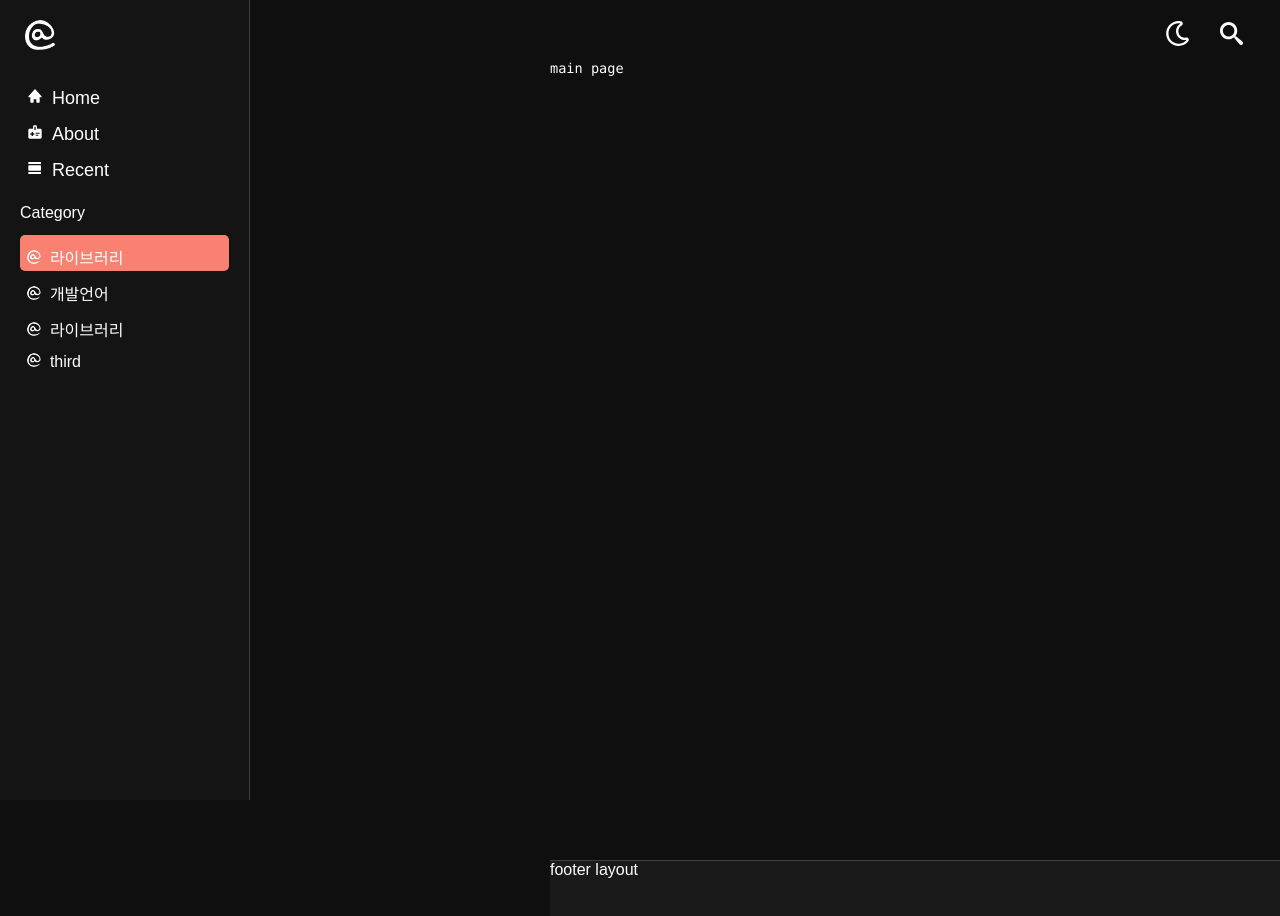
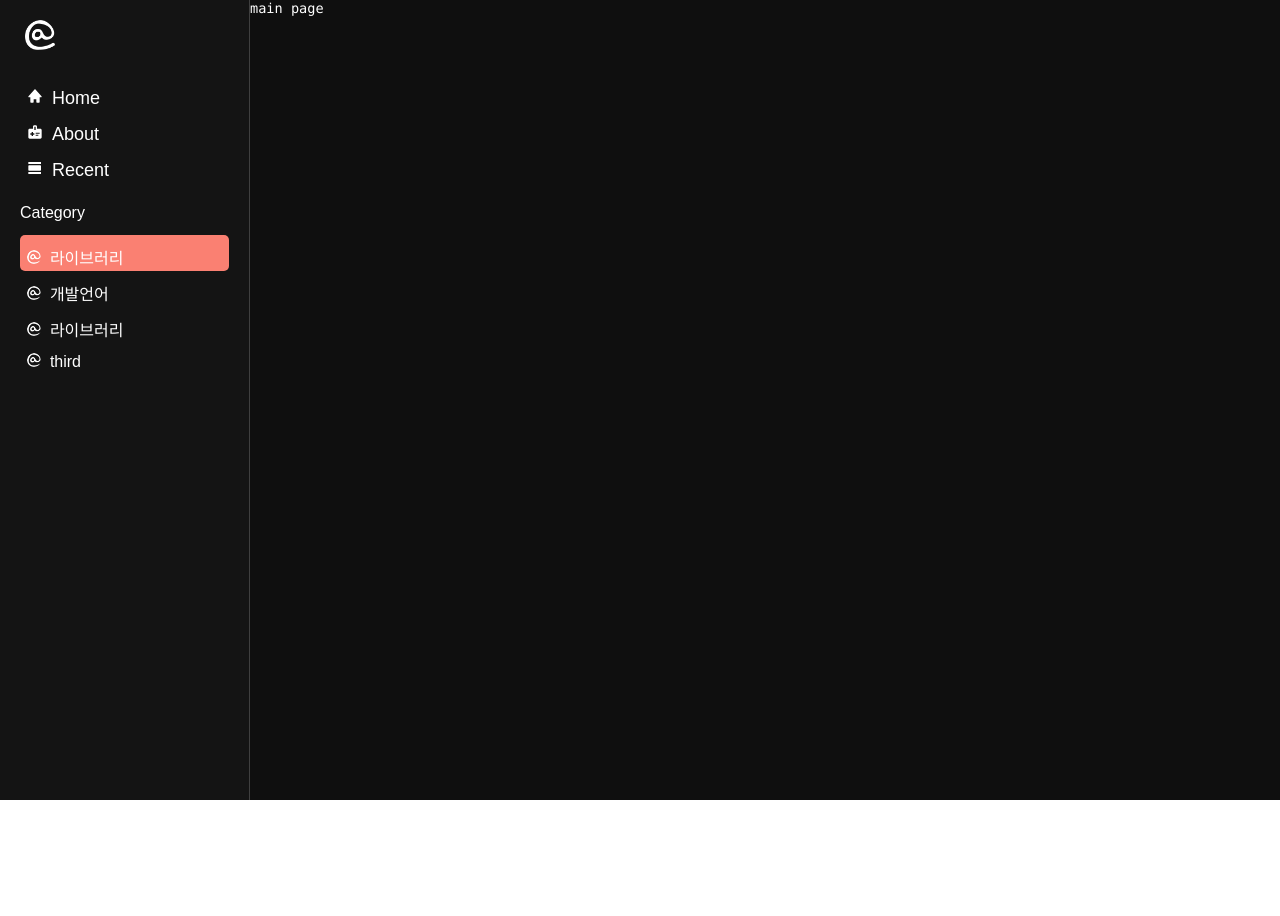
Before and after one commit to Juho11955/page, a Next.js app: page / in a window 1280 px wide. Shown: the top 916 px of the page. After the commit the page ends 800 px from the top, so only its background shows below. Built offline with nearby package versions, Linux system fonts and the light colour scheme.

Commit message:
main setting

```diff
--- a/src/assets/css/layout.css
+++ b/src/assets/css/layout.css
@@ -82,10 +82,12 @@ li:hover {
     border-color: rgb(63 63 63);
     border-style: solid; */
     border-right: 1px rgb(63 63 63) solid;
-    margin-left: 250px;
+    /* margin-left: 250px; */
     width: 300px;
     height: 100%;
-    position: fixed;
+    position: relative;
+    float: left;
+    /* position: fixed; */
     /* background-color: rgb(20 20 20); */
 }
 
@@ -105,16 +107,18 @@ li:hover {
     display: flex;
     flex-direction: column;
     width: auto;
+    /* flex-wrap: wrap; */
 }
 
 .header {
-    /* border: 1px;
+    border: 1px;
     border-color: orange;
-    border-style: solid; */
+    border-style: solid;
+
     height: 60px;
-    width: auto;
+    width: 70%;
     position: relative;
-    margin-left: 550px;
+    /* margin-left: 550px; */
     display: flex;
     flex-direction: row;
 }
@@ -170,9 +174,9 @@ li:hover {
     border-color: blue;
     border-style: solid; */
     width: auto;
-    height: 70%;
+    /* height: 70%; */
     position: relative;
-    margin-left: 550px;
+    margin-left: 250px;
 
 }
 
@@ -180,18 +184,26 @@ li:hover {
     /* border: 1px;
     border-color: blue;
     border-style: solid; */
-    margin: 0 auto;
-    width: 900px;
+    /* margin: 0 auto; */
+    margin-left: 300px;
+    width: auto;
 }
 
 .footer {
-    /* border-top: 1px;
+    border: 1px;
     border-color: rgb(63 63 63);
-    border-style: solid; */
+    border-style: solid;
+
     border-top: 1px rgb(63 63 63) solid;
     height: 100px;
     width: auto;
     position: relative;
-    margin-left: 550px;
+    /* margin-left: 300px; */
     background-color: rgb(26 26 26);
 }
+
+.main_contents {
+    margin-left: 300px;
+    width: 100%;
+    height: 70%;
+}
--- a/src/layout/AppLayout.js
+++ b/src/layout/AppLayout.js
@@ -30,11 +30,11 @@ function AppLayout({ children }) {
                 <SidebarLayout />
                 {/* <SideSecondLayout /> */}
                 <div className="right_side">
-                    <HeaderLayout />
                     <MainLayout>
                         {children}
+                        {/* <HeaderLayout />
+                        <FooterLayout /> */}
                     </MainLayout>
-                    <FooterLayout />
                 </div>
             </div>
         </>
--- a/src/layout/MainLayout.js
+++ b/src/layout/MainLayout.js
@@ -13,9 +13,9 @@ export default function MainLayout({ children }) {
     return (
         <>
             <div className="main" style={{backgroundColor: `${mode_main}`, color: `${mode_font}`}}>
-                <div className="contents">
+                {/* <div className="contents"> */}
                     {children}
-                </div>
+                {/* </div> */}
             </div>
         </>
     );
```
Also changed, not shown: src/app/contents/[dir]/[page]/layout.js (added, +38 -0 lines).
